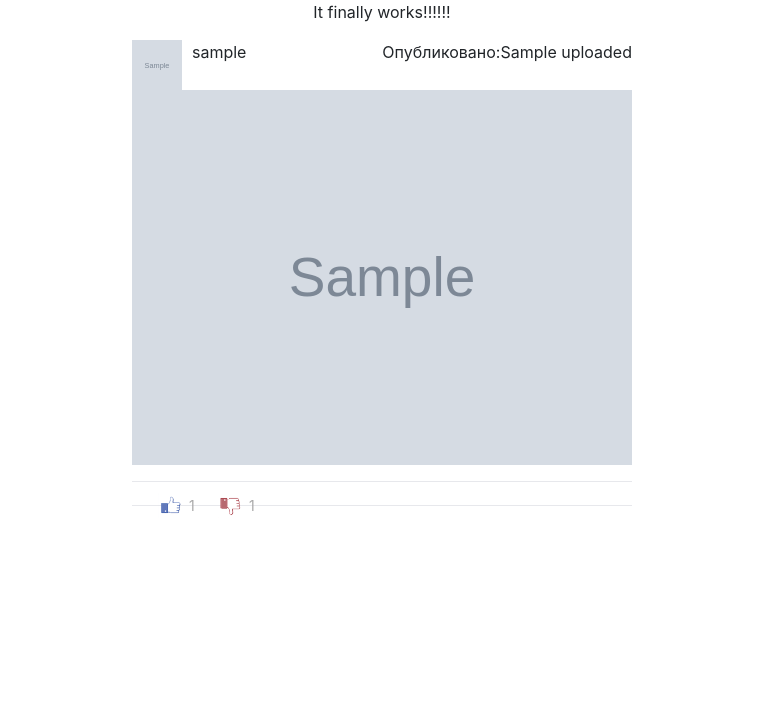
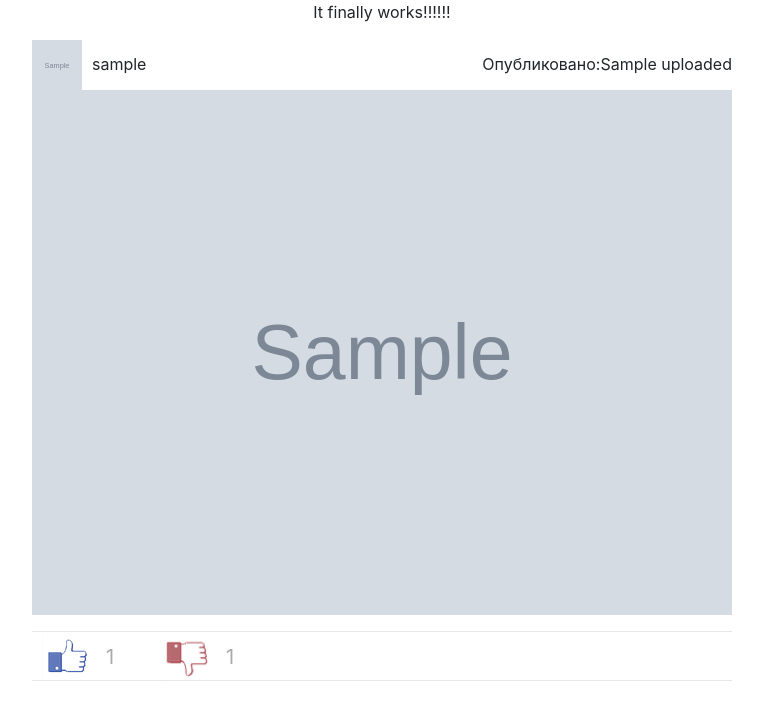
Before and after one commit to Fullfix/HWHub, a Django app: template homeworks/templates/maths/hw.html in a window 1280 px wide. Shown: the part 60-780 px from the top of the page, without its empty margins (258-1021 px from the left). Run offline with Django 3.2, Linux system fonts and the light colour scheme; the template is opened without the code that fills it: most values are stand-ins (such as "Sample title", 1, 10 or a date in 2020); grey boxes marked "Sample" are stand-in pictures; parts of the project's set-up code (start-up, migrations or seed data) failed here and were passed over; some libraries are stand-ins or nearby versions.

Commit message:
Everything is beautiful now

```diff
--- a/homeworks/templates/maths/hw.html
+++ b/homeworks/templates/maths/hw.html
@@ -5,7 +5,7 @@
 
 {% block link %}
     <script src="{% static 'js/hw.js' %}"></script>
-    <link href="{% static 'styles/style_hw.css' %}?version=13" rel="stylesheet">
+    <link href="{% static 'styles/style_hw.css' %}?version=19" rel="stylesheet">
     <meta http-equiv="Content-Type" content="text/html; charset=utf-8">
 {% endblock %}
 {% block content %}
@@ -17,23 +17,23 @@
             <div class="Homework_profile_user">
                 <img src="{{homework.publisher_profile.photo.url}}"
                 height="50px" width="50px" style="float: left;">
-                <p style="float: left; margin-left: 10px">{{homework.publisher.username}}</p>
+                <p style="float: left; margin-left: 10px; transform: translate(0, 50%)">{{homework.publisher.username}}</p>
             </div>
-            <p style="right: 0%; float: right">Опубликовано:{{homework.uploaded}}</p>
+            <p style="right: 0%; float: right; transform: translate(0, 50%)">Опубликовано:{{homework.uploaded}}</p>
         </div>
         <div class="Homework_img">
-            <p align="center"><img src="{{homework.image.url}}" width="500px" style="text-align: center"></p>
+            <p align="center"><img src="{{homework.image.url}}" width="700px" style="text-align: center"></p>
         </div>
         <div class="Homework_buttons">
             <div class="Homework_like">
-                <button id="like_button" onclick="likeHW(this)" type="button" data-hwid="{{homework.id}}" style="border: 0; background: transparent; width: 27px">
-                    <img src="{% static 'images/like_btn.png' %}" height="25px" style="float: left;">
+                <button id="like_button" onclick="likeHW(this)" type="button" data-hwid="{{homework.id}}" style="border: 0; background: transparent; width: 54px; padding: 0px">
+                    <img src="{% static 'images/like_btn.png' %}" height="50px" style="float: left;">
                 </button>
                 <div class="Homework_like_count" id="like_count{{homework.id}}">{{ homework.likes.count }}</div>
             </div>
             <div class="Homework_dislike">
-                <button id="dislike_button" onclick="dislikeHW(this)" type="button" data-hwid="{{homework.id}}" style="border: 0; background: transparent; width: 27px">
-                    <img src="{% static 'images/dislike_btn.png' %}" height="25px" style="float: left;">
+                <button id="dislike_button" onclick="dislikeHW(this)" type="button" data-hwid="{{homework.id}}" style="border: 0; background: transparent; width: 54px; padding: 0px">
+                    <img src="{% static 'images/dislike_btn.png' %}" height="50px" style="float: left;">
                 </button>
                 <div class="Homework_dislike_count" id="dislike_count{{homework.id}}">{{homework.dislikes.count }}</div>
             </div>
--- a/users/static/styles/style_hw.css
+++ b/users/static/styles/style_hw.css
@@ -1,18 +1,18 @@
 .Homework_show {
     margin-left: auto;
     margin-right: auto;
-    width: 500px;
+    width: 700px;
     margin-bottom: 15px;
 }
 .Homework_profile{
     height: 50px;
 }
 .Homework_buttons {
-    height: 25px;
+    height: 50px;
     border-top: 1px solid #e7e8ec;
     border-bottom: 1px solid #e7e8ec;
-    padding: 10px;
-    font-size: 14px;
+    padding: 0px;
+    font-size: 20px;
 }
 .Homework_buttons div {
     float: left;
@@ -30,7 +30,7 @@
     display: flex;
     align-items: center;
     color: darkgray;
-    width: 40px;
+    width: 100px;
 }
 .Homework_comment {
     float: right;
@@ -38,3 +38,6 @@
     align-items: center;
     color: darkgray;
 }
+button:focus {
+    outline: none !important
+}
```
Also changed, not shown: db.sqlite3.
